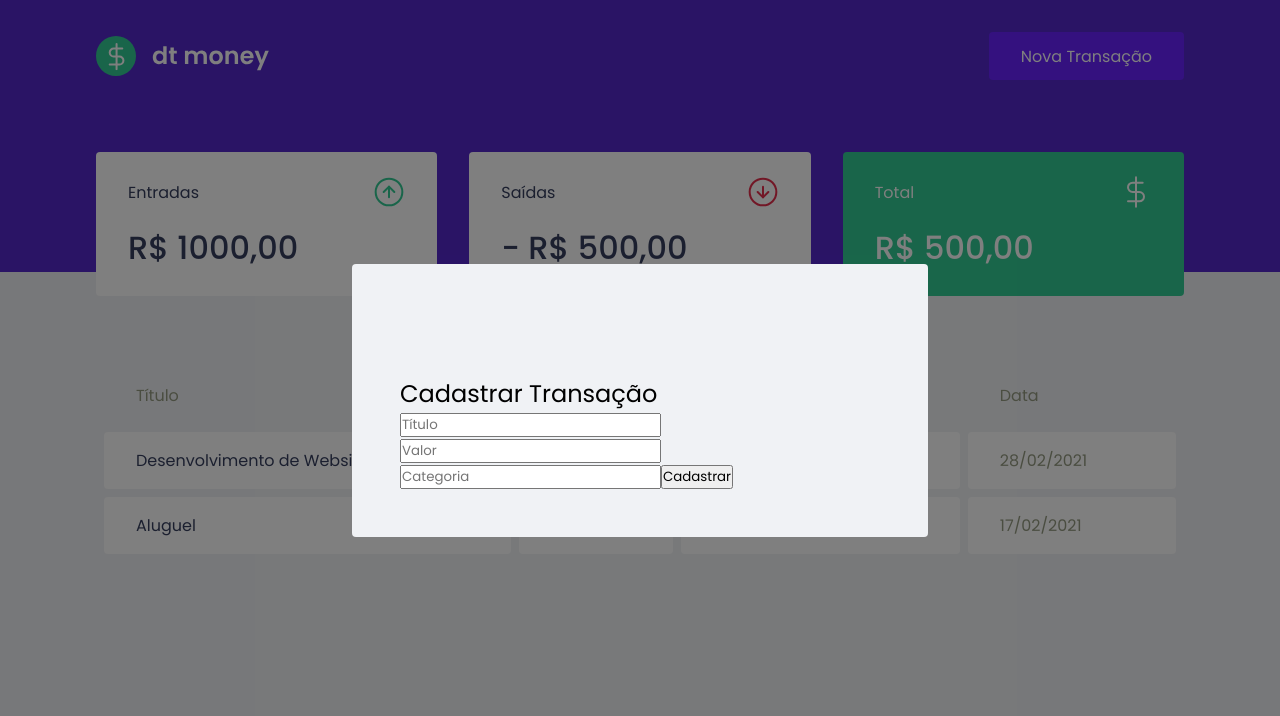
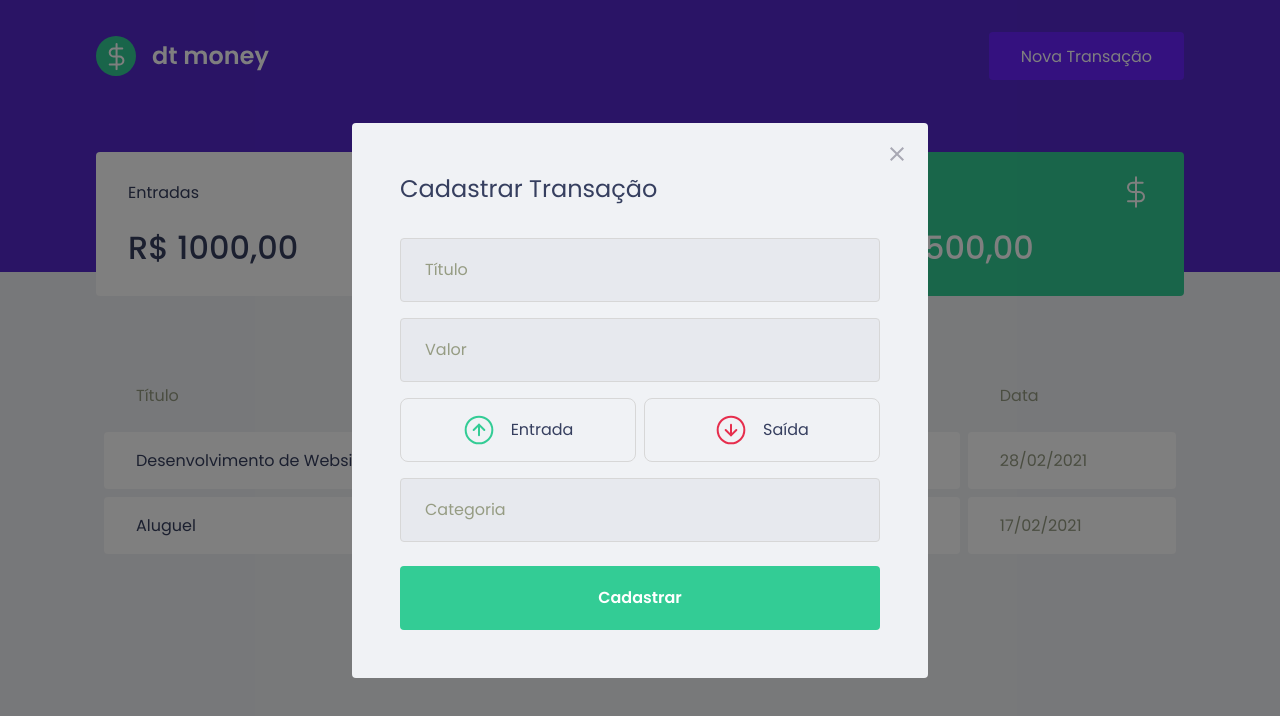
Before and after one commit to dionysoleao/my-money, a React (Create React App) app: page / in a window 1280 px wide. Both pictures are taken after a click on the button "Nova Transação". Shown: the top 716 px of the page. Built offline with nearby package versions, Linux system fonts and the light colour scheme; no server answers; what miragejs would draw is missing.

Commit message:
Criando Botões de Tipo

```diff
--- a/package.json
+++ b/package.json
@@ -7,6 +7,7 @@
     "axios": "^0.24.0",
     "miragejs": "^0.1.43",
     "modal": "^1.2.0",
+    "polished": "^4.1.3",
     "react": "^17.0.2",
     "react-dom": "^17.0.2",
     "react-scripts": "5.0.0",
--- a/src/components/Header/styles.ts
+++ b/src/components/Header/styles.ts
@@ -21,7 +21,7 @@
         padding: 0 2rem;
         border-radius: 0.25rem;
         height: 3rem;
-        transition: filter 0.5s;
+        transition: filter 0.3s;
 
         &:hover{
             filter: brightness(0.9);
--- a/src/components/NewTransactionModal/index.tsx
+++ b/src/components/NewTransactionModal/index.tsx
@@ -1,5 +1,8 @@
 import Modal from 'react-modal'
-import { Container } from '../TransactionsTable/styles'
+import closeImg from '../../assets/close.svg'
+import incomeImg from '../../assets/income.svg'
+import outcomeImg from '../../assets/outcome.svg'
+import { Container, TransactionTypeContainer } from '../NewTransactionModal/style'
 
 interface NewTransactionModalProps{
     isOpen:boolean;
@@ -15,6 +18,13 @@
         overlayClassName="react-modal-overlay"
         className="react-modal-content"
     >
+        <button
+            type="button"
+            onClick={onRequestClose}
+            className='react-modal-close'
+        >
+            <img src={closeImg} alt="Fechar modal" />
+        </button>
         <Container>
         <h2>Cadastrar Transação</h2>
         <input
@@ -24,6 +34,25 @@
             type="number"
             placeholder="Valor"
         />
+
+        <TransactionTypeContainer>
+
+        <button
+        type="button"
+        >
+            <img src={incomeImg} alt="ntrada" />
+            <span>Entrada</span>
+        </button>
+
+        <button
+        type="button"
+        >
+            <img src={outcomeImg} alt="Saída" />
+            <span>Saída</span>
+        </button>
+
+        </TransactionTypeContainer>
+
         <input
             placeholder="Categoria"
         />
--- a/src/components/NewTransactionModal/style.tsx
+++ b/src/components/NewTransactionModal/style.tsx
@@ -1,3 +1,93 @@
 import styled from "styled-components";
+import { darken } from 'polished'
+export const Container = styled.form`
 
-export const Container = styled.form``;
+    h2 {
+        color: var(--text-title);
+        font-size: 1.5rem;
+        margin-bottom:2rem;
+    }
+
+    input{
+        width:100%;
+        padding: 0 1.5rem;
+        height: 4rem;
+        border-radius:0.25rem;
+
+        background: #e7e9ee;
+        border:1px solid #d7d7d7;
+
+        font-weight:400;
+        font-size:1rem;
+
+        &::placeholder{
+            color: var(--text-body)
+        }
+
+        & + input{
+            margin-top:1rem;
+        }
+    }
+
+    button[type="submit"]{
+
+        width:100%;
+
+        height:4rem;
+
+        background: var(--green);
+        color: #fff;
+
+        border-radius: 0.25rem;
+        border:0;
+        font-size: 1rem;
+        margin-top: 1.5rem;
+        font-weight:600;
+        transition: filter 0.3s;
+
+        &:hover{
+            filter: brightness(0.9);
+        }
+    }
+
+`;
+
+export const TransactionTypeContainer = styled.div`
+
+    margin: 1rem 0;
+    display:flex;
+    gap: 0.5rem;
+
+    button{
+        width:50%;
+        height:4rem;
+        border: 1px solid #d7d7d7;
+        border-radius:0.5rem;
+        background:transparent;
+        display:flex;
+        align-items:center;
+        justify-content:center;
+        transition: border-color 0.2s
+
+        img{
+            width:20px;
+            height:20px;
+        }
+
+        span{
+            display:inline-block;
+            margin-left:1rem;
+            font-size:1rem;
+            color:var(--text-title);
+        }
+
+        &:hover{
+            border-color: ${darken(0.1, '#d7d7d7')}
+        }
+    }
+
+    & + <button></button>
+
+
+
+`
--- a/src/styles/global.ts
+++ b/src/styles/global.ts
@@ -81,4 +81,17 @@
 
 }
 
+.react-modal-close{
+    position:absolute;
+    right:1.5rem;
+    top:1.5rem;
+    border:0;
+    background:transparent;
+    transition: filter 0.3s;
+
+    &:hover{
+        filter:brightness(0.5);
+    }
+}
+
 `
```
Also changed, not shown: 1 other file (tests, documents, lock files or other folders).
